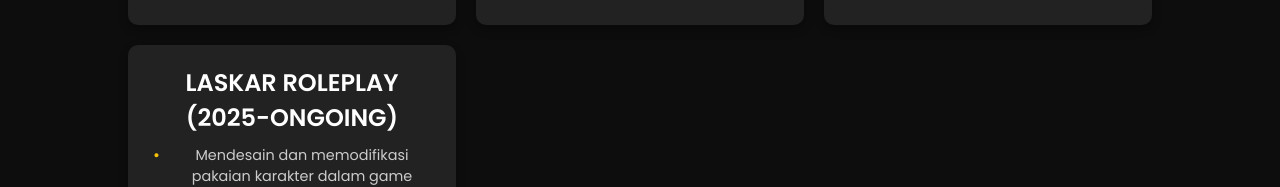
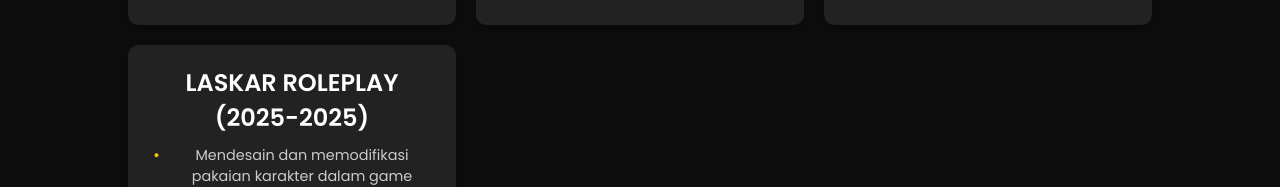
Before and after one commit to Notkizzyy/cv.github.io, a plain HTML site: page porto.html in a window 1280 px wide. Shown: the part 476-663 px from the top of the page. Drawn offline with Linux system fonts and the light colour scheme.

Commit message:
Update porto.html

```diff
--- a/porto.html
+++ b/porto.html
@@ -134,7 +134,7 @@ body {
             </div>
 
             <div class="item">
-                <h3>LASKAR ROLEPLAY (2025-ONGOING)</h3>
+                <h3>LASKAR ROLEPLAY (2025-2025)</h3>
                 <ul>
                     <li>Mendesain dan memodifikasi pakaian karakter dalam game secara kreatif</li>
                     <li>Menangani pembuatan dan implementasi berbagai model baju sesuai dengan tema dan kebutuhan game</li>
```
